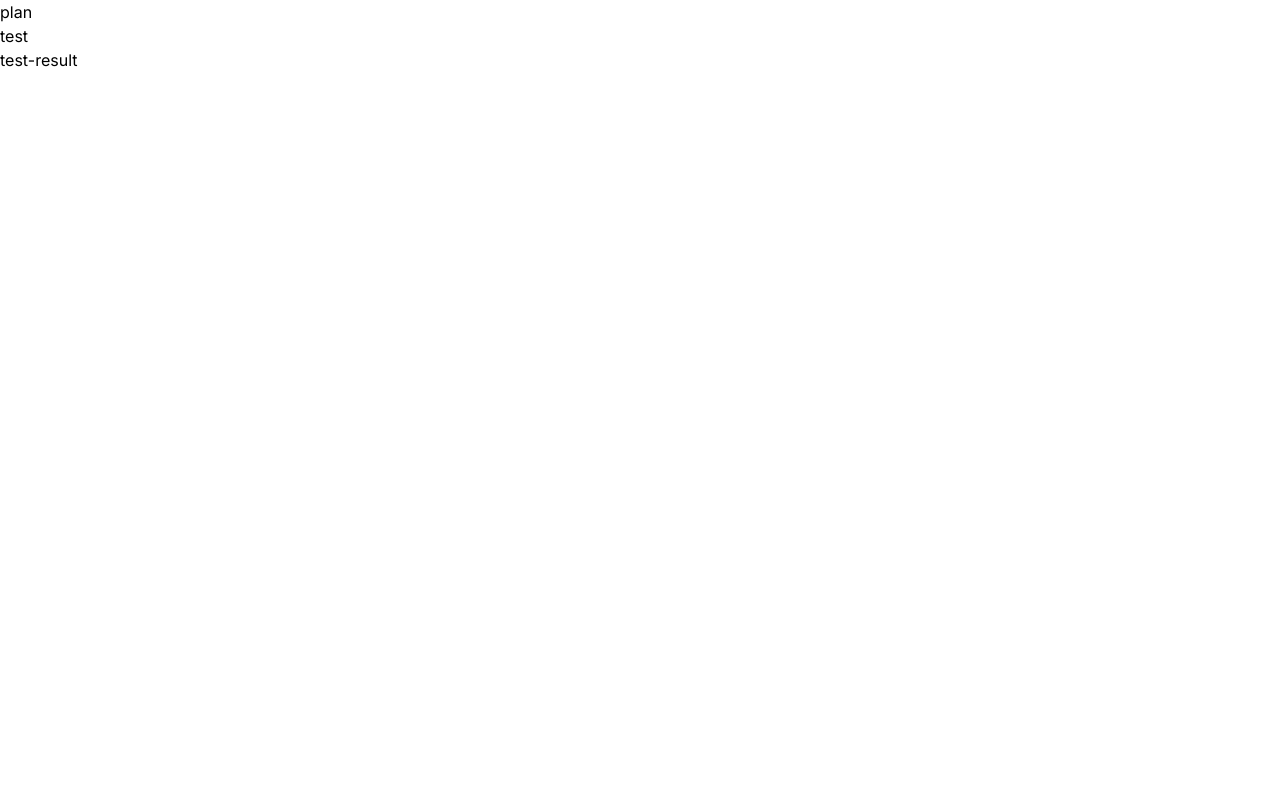
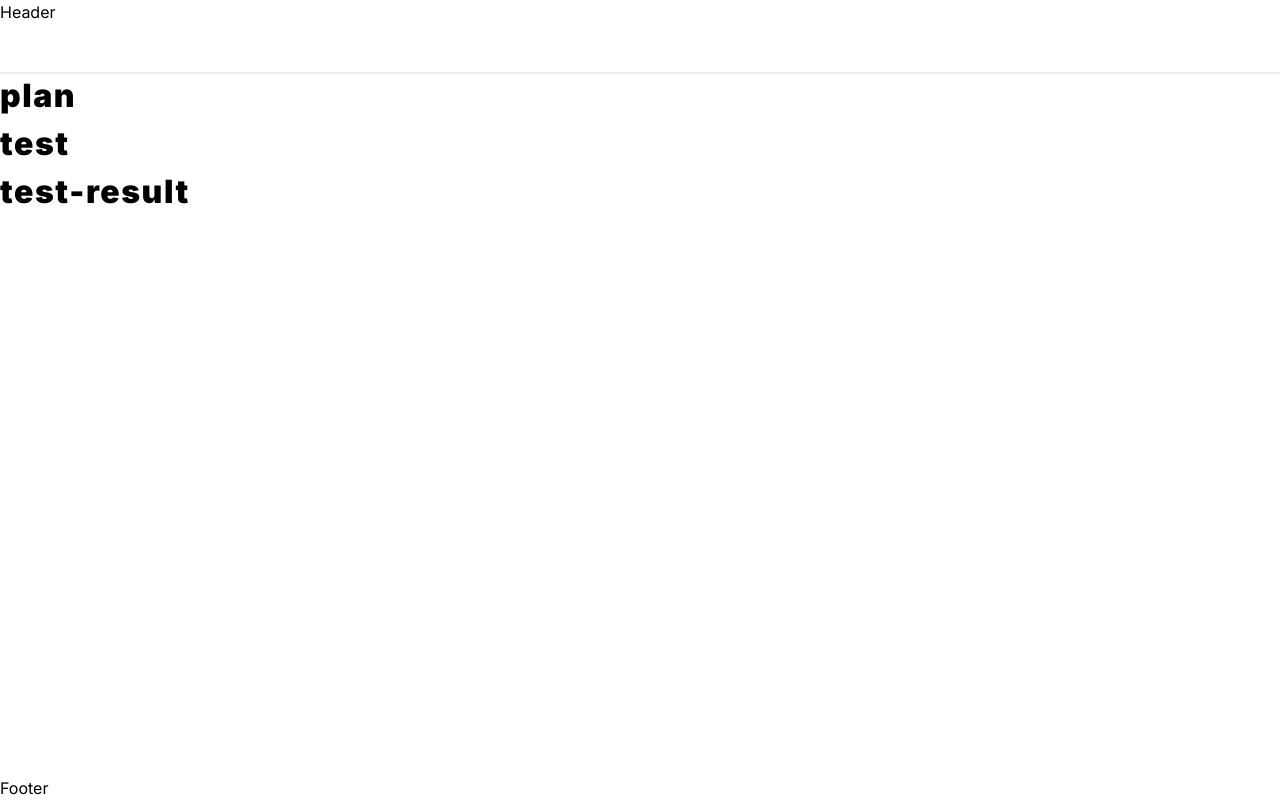
Before and after one commit to cWrong/triplan, a Next.js app: page / in a window 1280 px wide. Built offline with nearby package versions, Linux system fonts and the light colour scheme.

Commit message:
global setting

```diff
--- a/src/app/globals.css
+++ b/src/app/globals.css
@@ -9,6 +9,54 @@ body {
 }
 
 @layer components {
+    .text-h1 {
+        @apply text-[40px] font-black tracking-[.06em];
+    }
+    .text-h2 {
+        @apply text-[32px] font-black tracking-[.048em];
+    }
+    .text-h3 {
+        @apply text-[28px] font-black tracking-[.042em];
+    }
+    .text-h4 {
+        @apply text-[24px] font-black tracking-[.036em];
+    }
+    .text-sub1 {
+        @apply text-[20px] font-bold tracking-[.03em];
+    }
+    .text-sub2 {
+        @apply text-[18px] font-bold tracking-[.027em];
+    }
+    .text-body1B {
+        @apply text-[16px] font-bold tracking-[.024em];
+    }
+    .text-body1R {
+        @apply text-[16px] font-medium tracking-[.024em];
+    }
+    .text-body2B {
+        @apply text-[14px] font-bold tracking-[.022em];
+    }
+    .text-body2R {
+        @apply text-[14px] font-medium tracking-[.022em];
+    }
+    .text-caption1B {
+        @apply text-[13px] font-bold tracking-[.020em];
+    }
+    .text-caption1R {
+        @apply text-[13px] font-medium tracking-[.020em];
+    }
+    .text-caption2B {
+        @apply text-[12px] font-bold tracking-[.018em];
+    }
+    .text-caption2R {
+        @apply text-[12px] font-medium tracking-[.018em];
+    }
+    .text-caption3R {
+        @apply text-[10px] font-medium tracking-[.015em];
+    }
+}
+
+@layer components {
     .g-flex-center {
         @apply flex flex-row items-center justify-center;
     }
--- a/src/app/layout.tsx
+++ b/src/app/layout.tsx
@@ -1,22 +1,28 @@
-import './globals.css'
-import type { Metadata } from 'next'
-import { Inter } from 'next/font/google'
+import "./globals.css";
+import type { Metadata } from "next";
+import { Inter } from "next/font/google";
+import Header from "@/components/root/Header";
+import Footer from "@/components/root/Footer";
 
-const inter = Inter({ subsets: ['latin'] })
+const inter = Inter({ subsets: ["latin"] });
 
 export const metadata: Metadata = {
-  title: 'Create Next App',
-  description: 'Generated by create next app',
-}
+  title: "Create Next App",
+  description: "Generated by create next app",
+};
 
 export default function RootLayout({
   children,
 }: {
-  children: React.ReactNode
+  children: React.ReactNode;
 }) {
   return (
     <html lang="en">
-      <body className={inter.className}>{children}</body>
+      <body className={`${inter.className} flex flex-col w-full`}>
+        <Header />
+        <main className={"grow"}>{children}</main>
+        <Footer />
+      </body>
     </html>
-  )
+  );
 }
--- a/src/app/page.tsx
+++ b/src/app/page.tsx
@@ -3,9 +3,15 @@ import Link from "next/link";
 export default function Home() {
   return (
     <main className={"flex flex-col"}>
-      <Link href={"/plan"}>plan</Link>
-      <Link href={"/test"}>test</Link>
-      <Link href={"/test-result"}>test-result</Link>
+      <Link href={"/plan"} className={"text-h2"}>
+        plan
+      </Link>
+      <Link href={"/test"} className={"text-h2"}>
+        test
+      </Link>
+      <Link href={"/test-result"} className={"text-h2"}>
+        test-result
+      </Link>
     </main>
   );
 }
--- a/src/components/root/Header.tsx
+++ b/src/components/root/Header.tsx
@@ -1,3 +1,3 @@
 export default function Header() {
-  return <div>Header</div>;
+  return <header className={"w-full h-[72px] shadow"}>Header</header>;
 }
--- a/tailwind.config.js
+++ b/tailwind.config.js
@@ -2,7 +2,53 @@
 module.exports = {
   content: ["./src/**/*.{js,ts,jsx,tsx,mdx}"],
   theme: {
-    extend: {},
+    colors: {
+      primary: {
+        50: "#E3F2FD",
+        100: "#BBDEFB",
+        200: "#90CAF9",
+        300: "#64B5F6",
+        400: "#42A5F5",
+        500: "#2196F3",
+        600: "#1E88E5",
+        700: "#1976D2",
+        800: "#1565C0",
+        900: "#0D47A1",
+      },
+      secondary: {
+        100: "#FFE57F",
+        200: "#FFD740",
+        400: "#FFC400",
+        700: "#FFAB00",
+      },
+      normal: {
+        100: "#B9F6CA",
+        200: "#69F0AE",
+        400: "#00E676",
+        700: "#00C853",
+      },
+      caution: {
+        100: "#FF9E80",
+        200: "#FF6E40",
+        400: "#FF3D00",
+        700: "#DD2C00",
+      },
+      gray: {
+        50: "#ECEFF1",
+        100: "#CFD8DC",
+        200: "#B0BEC5",
+        300: "#90A4AE",
+        400: "#78909C",
+        500: "#607D8B",
+        600: "#546E7A",
+        700: "#455A64",
+        800: "#37474F",
+        900: "#263238",
+      },
+    },
+    extend: {
+      fontFamily: {},
+    },
   },
   plugins: [],
-}
+};
```
